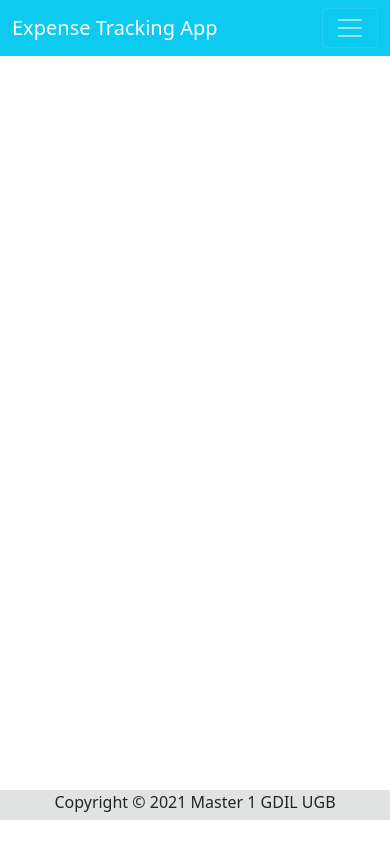
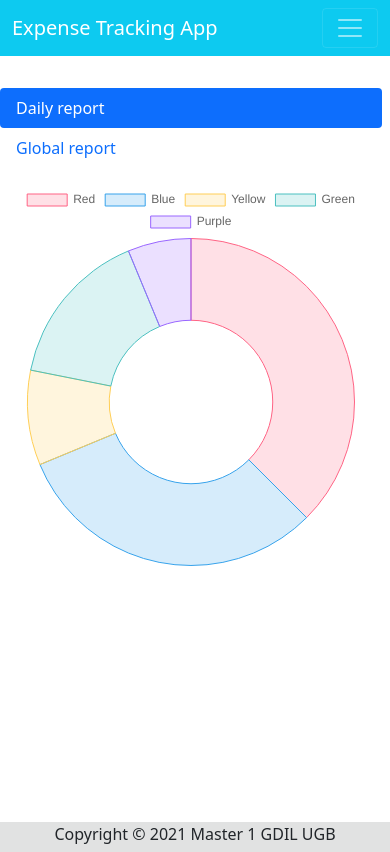
Before and after one commit to ayshagassama1/mern_expense_tracking_app, a React (Create React App) app in the folder frontend/: page /reports in a window 390 px wide. Built offline with nearby package versions, Linux system fonts and the light colour scheme; the HTML template or start-up script is replaced by a standard one.

Commit message:
Frontend DailyChart ok et autres modifications mineures

```diff
--- a/frontend/package.json
+++ b/frontend/package.json
@@ -14,6 +14,7 @@
     "chart.js": "^3.7.0",
     "react": "^17.0.2",
     "react-bootstrap": "^2.0.4",
+    "react-chartjs-2": "^4.0.0",
     "react-chartjs2": "^1.2.1",
     "react-dom": "^17.0.2",
     "react-router-dom": "^6.2.1",
--- a/frontend/src/App.js
+++ b/frontend/src/App.js
@@ -6,6 +6,7 @@ import { BrowserRouter, Route, Routes } from "react-router-dom";
 import Connection from "./components/Connection";
 import Inscription from "./components/Inscription";
 import MyProfile from "./components/MyProfile";
+import Reports from "./components/Reports";
 function App() {
 	return (
 		<BrowserRouter>
@@ -16,6 +17,7 @@ function App() {
 					<Route path="/connection" element={<Connection />} />
 					<Route path="/inscription" element={<Inscription />} />
 					<Route path="/profile" element={<MyProfile />} />
+					<Route path="/reports" element={<Reports />} />
 				</Routes>
 			</main>
 			<Footer />
--- a/frontend/src/components/Body.js
+++ b/frontend/src/components/Body.js
@@ -1,5 +1,5 @@
 import React from "react";
-import { Container, Row, Col, Card } from "react-bootstrap";
+import { Card } from "react-bootstrap";
 import Spend from "./Spend";
 import Tableau from "./Tableau";
 
--- /dev/null
+++ b/frontend/src/components/DailyChart.js
@@ -0,0 +1,12 @@
+import React from "react";
+import { Doughnut } from "react-chartjs-2";
+
+const DailyChart = (props) => {
+	return (
+		<div>
+			<Doughnut data={props.chartData} />
+		</div>
+	);
+};
+
+export default DailyChart;
--- a/frontend/src/components/EnteteTableau.js
+++ b/frontend/src/components/EnteteTableau.js
@@ -1,6 +1,4 @@
 import React from "react";
-import { Container, Row, Col } from "react-bootstrap";
-import Card from "react-bootstrap/Card";
 
 const EnteteTableau = (props) => {
 	return (
--- /dev/null
+++ b/frontend/src/components/Reports.js
@@ -0,0 +1,68 @@
+import React from "react";
+import { useState, useEffect } from "react";
+import DailyChart from "./DailyChart";
+import { Tabs, Tab, Col, Row, Nav } from "react-bootstrap";
+import { Chart as ChartJS, ArcElement, Tooltip, Legend } from "chart.js";
+import { Doughnut } from "react-chartjs-2";
+
+ChartJS.register(ArcElement, Tooltip, Legend);
+
+export const dailyChartData = {
+	labels: ["Red", "Blue", "Yellow", "Green", "Purple"],
+	datasets: [
+		{
+			label: "# of Votes",
+			data: [12, 10, 3, 5, 2],
+			backgroundColor: [
+				"rgba(255, 99, 132, 0.2)",
+				"rgba(54, 162, 235, 0.2)",
+				"rgba(255, 206, 86, 0.2)",
+				"rgba(75, 192, 192, 0.2)",
+				"rgba(153, 102, 255, 0.2)",
+			],
+			borderColor: [
+				"rgba(255, 99, 132, 1)",
+				"rgba(54, 162, 235, 1)",
+				"rgba(255, 206, 86, 1)",
+				"rgba(75, 192, 192, 1)",
+				"rgba(153, 102, 255, 1)",
+			],
+			borderWidth: 1,
+		},
+	],
+};
+
+const Reports = () => {
+	const [key, setKey] = useState("home");
+
+	return (
+		<div className="tabCharts">
+			<Tab.Container id="left-tabs-example" defaultActiveKey="first">
+				<Row>
+					<Col lg={3}>
+						<Nav variant="pills" className="flex-column">
+							<Nav.Item>
+								<Nav.Link eventKey="first">Daily report</Nav.Link>
+							</Nav.Item>
+							<Nav.Item>
+								<Nav.Link eventKey="second">Global report</Nav.Link>
+							</Nav.Item>
+						</Nav>
+					</Col>
+					<Col lg={9} sm={12} className="tabChartsContent">
+						<Tab.Content className="charts">
+							<Tab.Pane eventKey="first">
+								<DailyChart chartData={dailyChartData} />
+							</Tab.Pane>
+							<Tab.Pane eventKey="second">
+								<img src="../logo.svg" alt="image1" />
+							</Tab.Pane>
+						</Tab.Content>
+					</Col>
+				</Row>
+			</Tab.Container>
+		</div>
+	);
+};
+
+export default Reports;
--- a/frontend/src/components/Spend.js
+++ b/frontend/src/components/Spend.js
@@ -1,4 +1,4 @@
-import React, { Component, useEffect, useState } from "react";
+import React, { Component } from "react";
 import "bootstrap/dist/css/bootstrap.min.css";
 import "bootstrap/dist/js/bootstrap.min.js";
 
--- a/frontend/src/components/Tableau.js
+++ b/frontend/src/components/Tableau.js
@@ -1,5 +1,5 @@
 import React from "react";
-import { Container, Row, Col } from "react-bootstrap";
+import { Container } from "react-bootstrap";
 import ContenuTableau from "./ContenuTableau";
 import EnteteTableau from "./EnteteTableau";
 
--- a/frontend/src/components/layout/Header.js
+++ b/frontend/src/components/layout/Header.js
@@ -1,6 +1,6 @@
 import { FontAwesomeIcon } from "@fortawesome/react-fontawesome";
-import React, { useEffect, useState } from "react";
-import { Container, Nav, Navbar, Modal, Button, Form, FormSelect } from "react-bootstrap";
+import React, { useState } from "react";
+import { Container, Nav, Navbar, Modal, Form} from "react-bootstrap";
 import { faPlusSquare, faHome } from "@fortawesome/free-solid-svg-icons";
 
 const Header = () => {
@@ -19,16 +19,16 @@ const Header = () => {
 							<Nav.Link href="/" className="myLink">
 								<FontAwesomeIcon icon={faHome} />
 							</Nav.Link>
-							<Nav.Link href="#features" className="myLink">
+							<Nav.Link href="#" className="myLink">
 								Expenses
 							</Nav.Link>
-							<Nav.Link href="#pricing" className="myLink">
+							<Nav.Link href="/reports" className="myLink">
 								Reports
 							</Nav.Link>
 						</Nav>
 						<Nav>
 							<Nav.Link
-								href="#pricing"
+								href="#"
 								className="addExpense myLink"
 								onClick={handleShow}>
 								<FontAwesomeIcon icon={faPlusSquare} />
--- a/frontend/src/index.css
+++ b/frontend/src/index.css
@@ -193,3 +193,28 @@ table {
 	}
 }
 /********************************* FIN STYLES FORMULAIRE *************************************/
+
+/********************************* DEBUT STYLES CHARTS *************************************/
+.tabCharts {
+	margin-top: 2em;
+	width: 98%;
+}
+
+.charts {
+	width: 50%;
+	margin-top: 1em;
+}
+
+.tabChartsContent {
+	display: flex;
+	justify-content: center;
+	align-self: center;
+}
+
+@media only screen and (max-width: 900px) {
+	.charts {
+		width: 100%;
+		margin-top: 1em;
+	}
+}
+/********************************* FIN STYLES CHARTS *************************************/
```
Also changed, not shown: 2 other files (tests, documents, lock files or other folders).
